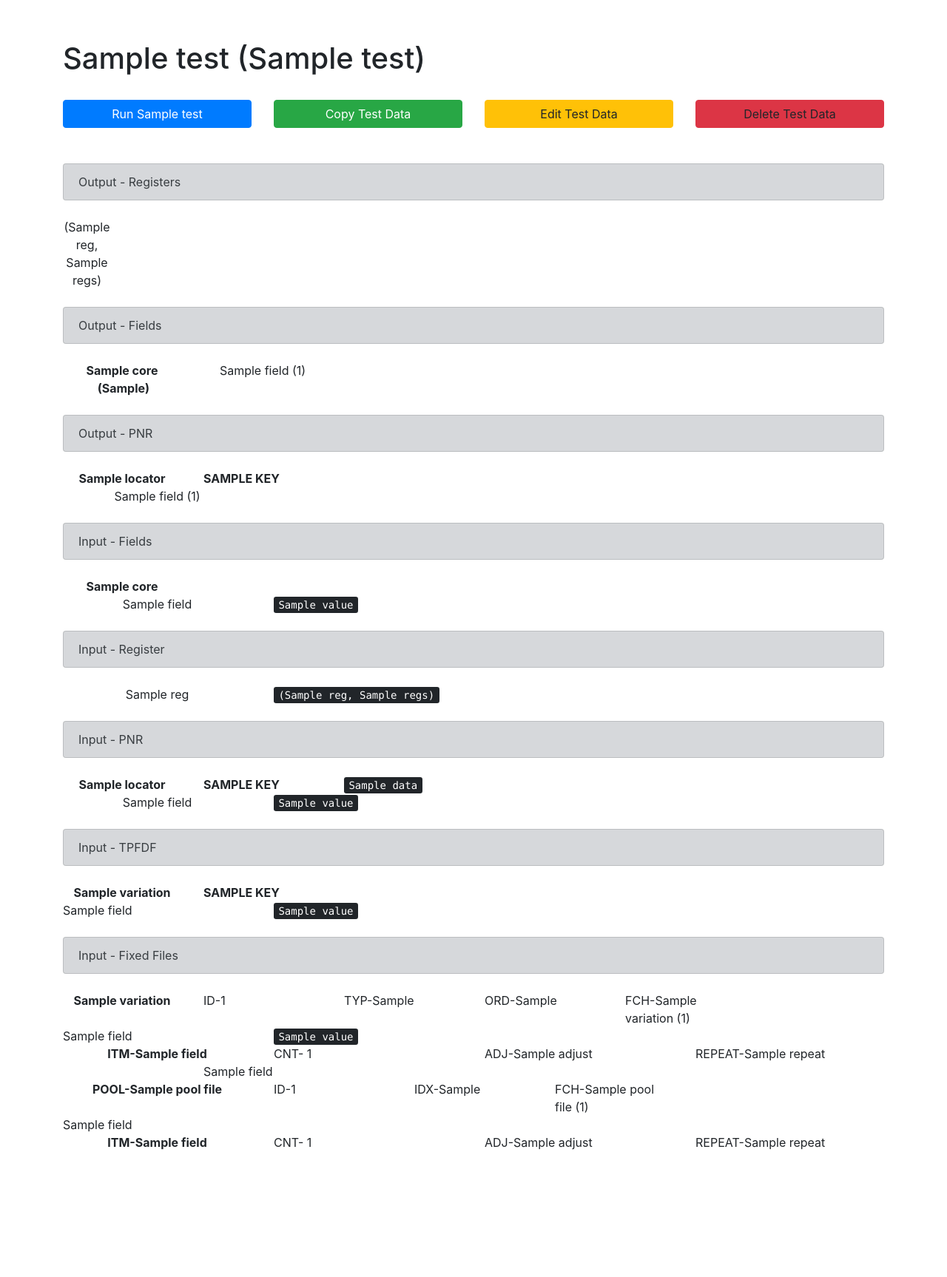
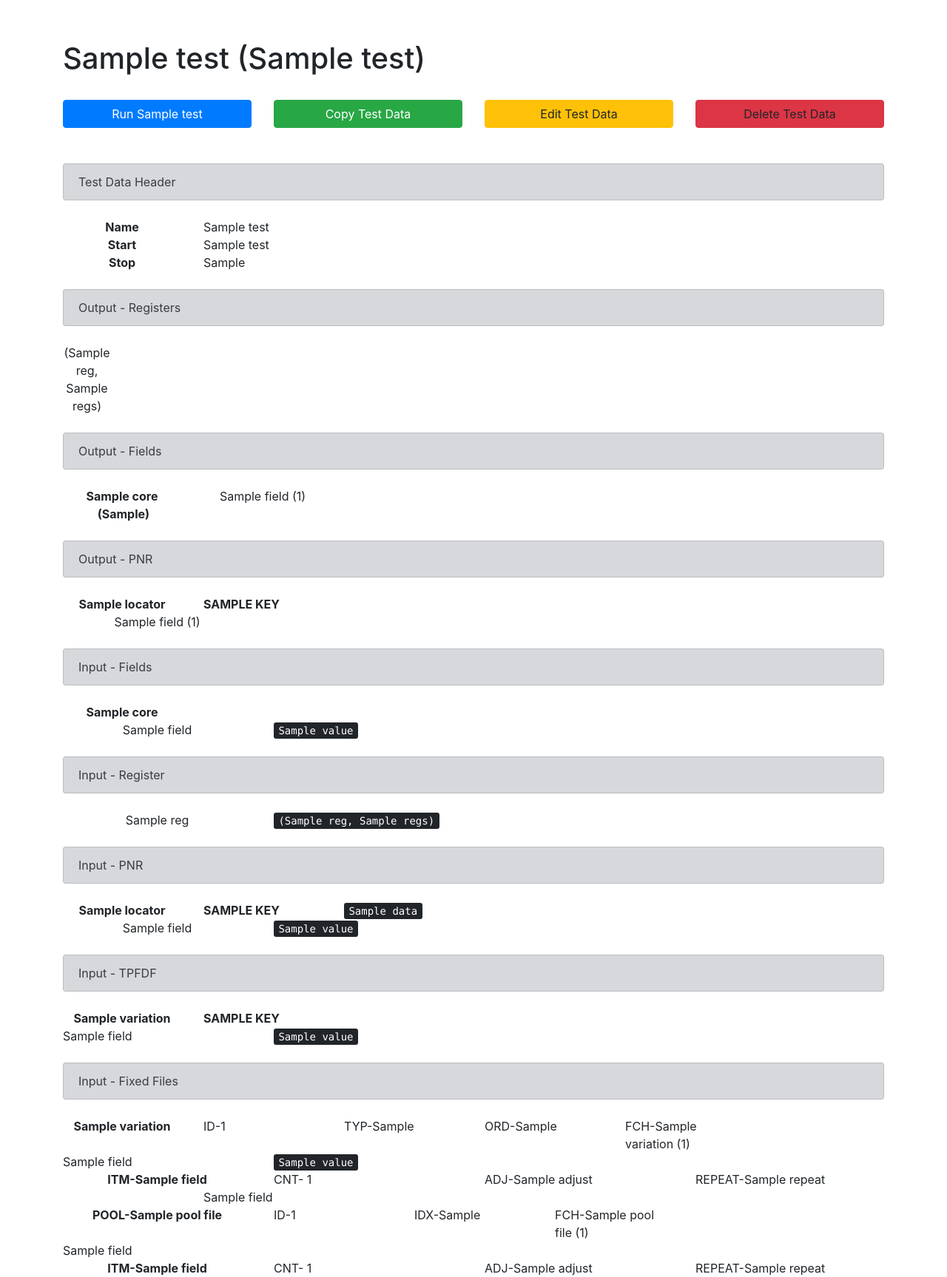
Before and after one commit to crazynayan/tpf2, a Python web app: template flask_app/templates/test_data_view.html in a window 1280 px wide. Shown: the part 58-1785 px from the top of the page at 74% size. Before the commit the page ends 1613 px from the top, so only its background shows below. Run offline with Jinja, Linux system fonts and the light colour scheme; the template is opened without the code that fills it: most values are stand-ins (such as "Sample title", 1, 10 or a date in 2020); some libraries are stand-ins or nearby versions.

Commit message:
Edit Header - Show Test Data Header data in Test Data View

```diff
--- a/flask_app/server.py
+++ b/flask_app/server.py
@@ -127,6 +127,8 @@ class Server:
             return dict()
         test_data["outputs"] = test_data["outputs"][0]
         test_data["class_display"] = "disabled" if test_data["owner"] != current_user.email else str()
+        test_data["stop_seg_string"] = ", ".join(test_data["stop_segments"]) if test_data["stop_segments"] else \
+            "No Stop Segments"
         return cls._decode_test_data(test_data)
 
     @classmethod
@@ -156,6 +158,8 @@ class Server:
                       for field_data in pnr_output["field_data"]]
         test_data["fields"] = fields
         test_data["pnr_fields"] = pnr_fields
+        test_data["stop_seg_string"] = ", ".join(test_data["stop_segments"]) if test_data["stop_segments"] else \
+            "No Stop Segments"
         return test_data
 
     @classmethod
--- a/flask_app/templates/test_data_list.html
+++ b/flask_app/templates/test_data_list.html
@@ -3,7 +3,7 @@
 {% block app_content %}
     <div class="row">
         <div class="col-md">
-            <h3>{{ title }}</h3>
+            <h1>{{ title }}</h1>
         </div>
         <div class="col-md text-right">
             <a class="btn btn-success text-right"
--- a/flask_app/templates/test_data_show.html
+++ b/flask_app/templates/test_data_show.html
@@ -1,6 +1,48 @@
 {% extends "base.html" %}
 
 {% macro show_test_data(test_data, edit_mode, output=True) -%}
+    {#  Header#}
+    <br>
+    <div class="row">
+        <div class="col-md">
+            <div class="list-group list-group-item list-group-item-secondary">
+                Test Data Header
+            </div>
+        </div>
+        {% if edit_mode %}
+            <div class="col-md">
+                <a class="btn btn-block btn-warning"
+                   href="{{ url_for('rename_test_data', test_data_id=test_data.id) }}">
+                    <span class="oi oi-pencil"></span> Edit Header
+                </a>
+            </div>
+        {% endif %}
+    </div>
+    <br>
+    <div class="row">
+        <div class="col-md-2 text-center font-weight-bold">
+            Name
+        </div>
+        <div class="col-md-10">
+            {{ test_data.name }}
+        </div>
+    </div>
+    <div class="row ">
+        <div class="col-md-2 text-center font-weight-bold">
+            Start
+        </div>
+        <div class="col-md-10">
+            {{ test_data.seg_name }}
+        </div>
+    </div>
+    <div class="row">
+        <div class="col-md-2 text-center font-weight-bold">
+            Stop
+        </div>
+        <div class="col-md-10">
+            {{ test_data.stop_seg_string }}
+        </div>
+    </div>
     {% if output %}
         {#  Debug #}
         {% if edit_mode or test_data.outputs.debug %}
@@ -15,7 +57,7 @@
                     <div class="col-md">
                         <a class="btn btn-block btn-success "
                            href="{{ url_for('add_debug', test_data_id=test_data.id) }}">
-                            Add Debug Segments
+                            <span class="oi oi-plus"></span> Add Debug Segments
                         </a>
                     </div>
                 {% endif %}
@@ -56,7 +98,7 @@
                     <div class="col-md">
                         <a class="btn btn-block btn-success "
                            href="{{ url_for('add_output_regs', test_data_id=test_data.id) }}">
-                            Add Registers
+                            <span class="oi oi-plus"></span> Add Registers
                         </a>
                     </div>
                 {% endif %}
@@ -90,7 +132,7 @@
                     <div class="col-md">
                         <a class="btn btn-block btn-success "
                            href="{{ url_for('search_output_fields', test_data_id=test_data.id) }}">
-                            Add Fields
+                            <span class="oi oi-plus"></span> Add Fields
                         </a>
                     </div>
                 {% endif %}
@@ -142,7 +184,7 @@
                 <div class="col-md">
                     <a class="btn btn-block btn-success "
                        href="{{ url_for('add_output_pnr', test_data_id=test_data.id) }}">
-                        Add PNR Elements
+                        <span class="oi oi-plus"></span> Add PNR Elements
                     </a>
                 </div>
             {% endif %}
@@ -195,7 +237,7 @@
                 <div class="col-md">
                     <a class="btn btn-block btn-success "
                        href="{{ url_for('search_input_fields', test_data_id=test_data.id) }}">
-                        Add Fields
+                        <span class="oi oi-plus"></span> Add Fields
                     </a>
                 </div>
             {% endif %}
@@ -259,7 +301,7 @@
                 <div class="col-md">
                     <a class="btn btn-block btn-success "
                        href="{{ url_for('add_input_regs', test_data_id=test_data.id) }}">
-                        Add Registers
+                        <span class="oi oi-plus"></span> Add Registers
                     </a>
                 </div>
             {% endif %}
@@ -304,7 +346,7 @@
                 <div class="col-md">
                     <a class="btn btn-block btn-success "
                        href="{{ url_for('add_input_pnr', test_data_id=test_data.id) }}">
-                        Add PNR Elements
+                        <span class="oi oi-plus"></span> Add PNR Elements
                     </a>
                 </div>
             {% endif %}
@@ -381,7 +423,7 @@
                 <div class="col-md">
                     <a class="btn btn-block btn-success"
                        href="{{ url_for('add_tpfdf_lrec', test_data_id=test_data.id) }}">
-                        Add TPFDF Lrec
+                        <span class="oi oi-plus"></span> Add TPFDF Lrec
                     </a>
                 </div>
             {% endif %}
@@ -447,7 +489,7 @@
                 <div class="col-md">
                     <a class="btn btn-block btn-success"
                        href="{{ url_for('add_fixed_file', test_data_id=test_data.id) }}">
-                        Add Fixed File
+                        <span class="oi oi-plus"></span> Add Fixed File
                     </a>
                 </div>
             {% endif %}
```
